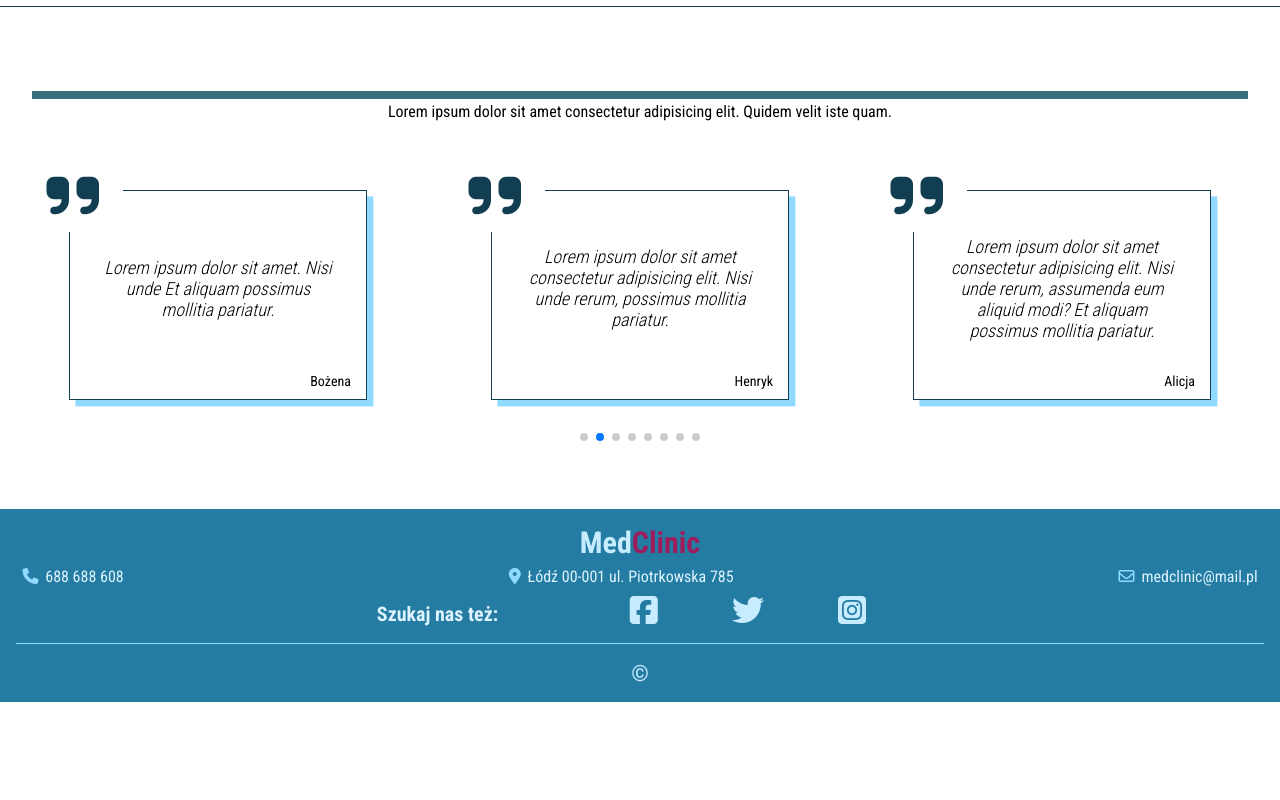
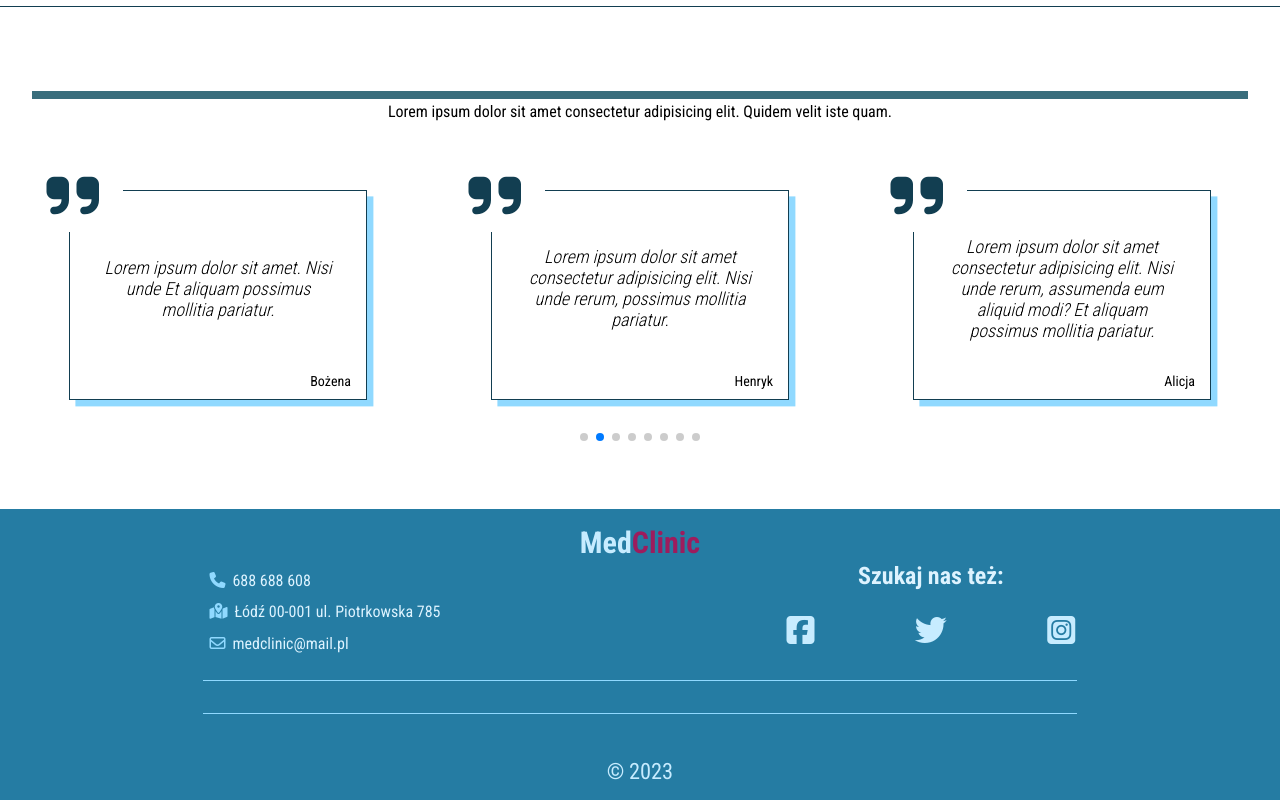
Before and after one commit to Scorpion19702022/Clinic-live, a website: page index.html in a window 1280 px wide. Shown: the part 2394-3194 px from the top of the page. Before the commit the page ends 3096 px from the top, so only its background shows below. Drawn offline with nearby package versions, Linux system fonts and the light colour scheme; a web font is replaced by a local one.

Commit message:
Add files via upload
added styles and js for footer

```diff
--- a/index.html
+++ b/index.html
@@ -344,20 +344,24 @@
 
     <footer>
         <div class="wrapper">
+            <h1 class="heading">Med<span>Clinic</span></h1>
             <div class="info">
-                <h1 class="info__heading">Med<span>Clinic</span></h1>
                 <div class="address">
-                    <p><i class="fa-solid fa-phone"></i> 688 688 608</p>
-                    <p><i class="fa-solid fa-location-dot"></i> Łódź 00-001 ul. Piotrkowska
-                        785</p>
-                    <p class="navcontact__mail"><i class="fa-regular fa-envelope"></i> medclinic@mail.pl</p>
+                    <div class="address__box">
+                        <p><i class="fa-solid fa-phone"></i> 688 688 608</p>
+                        <p><i class="fa-solid fa-map-location-dot"></i> Łódź 00-001 ul. Piotrkowska
+                            785</p>
+                        <p><i class="fa-regular fa-envelope"></i> medclinic@mail.pl</p>
+                    </div>
                 </div>
                 <div class="media">
-                    <h3 class="media__heading">Szukaj nas też:</h3>
-                    <div class="media__socialmedia">
-                        <i class="fa-brands fa-square-facebook"></i>
-                        <i class="fa-brands fa-twitter"></i>
-                        <i class="fa-brands fa-square-instagram"></i>
+                    <div class="media__box">
+                        <h3 class="media__box--heading">Szukaj nas też:</h3>
+                        <div class="media__box--socialmedia">
+                            <i class="fa-brands fa-square-facebook"></i>
+                            <i class="fa-brands fa-twitter"></i>
+                            <i class="fa-brands fa-square-instagram"></i>
+                        </div>
                     </div>
                 </div>
             </div>
--- a/js/script.js
+++ b/js/script.js
@@ -35,6 +35,11 @@ const logoOffer = document.querySelector('.infooffer__img')
 // ====================================================
 
 const headingOpinios = document.querySelector('.heading__head')
+
+// ====================================================
+
+const spanInFooter = document.querySelector('.year')
+const currentYear = new Date().getFullYear()
 
 // ====================================================
 
@@ -195,6 +200,14 @@ const swiper = new Swiper('.opinionswiper', {
 
 // ====================================================
 
+const yearFooter = () => {
+	spanInFooter.innerHTML = currentYear
+}
+
+yearFooter()
+
+// ====================================================
+
 burgerBtn.addEventListener('click', handleBtn)
 const observer = new IntersectionObserver(startCounter, optionCount)
 observer.observe(boxCount)
--- a/sass/_medium.scss
+++ b/sass/_medium.scss
@@ -152,4 +152,43 @@
 			height: 300px;
 		}
 	}
+
+	footer {
+		display: flex;
+		flex-direction: column;
+		justify-content: center;
+		align-items: center;
+		.wrapper {
+			width: 70%;
+			.info {
+				display: flex;
+				flex-direction: row;
+				border-bottom: 0;
+				.address {
+					&__box {
+						flex-direction: column;
+					}
+				}
+				.media {
+					&__box {
+						flex-direction: column;
+						&--heading {
+							width: 100%;
+							text-align: center;
+							font-size: 2.4rem;
+							margin-bottom: 1em;
+						}
+						&--socialmedia {
+							width: 100%;
+							justify-content: space-between;
+						}
+					}
+				}
+			}
+		}
+		.years {
+			padding-top: 2em;
+			border-top: 0.04em solid var(--color-lightfour);
+		}
+	}
 }
--- a/sass/_small.scss
+++ b/sass/_small.scss
@@ -228,4 +228,33 @@
 			}
 		}
 	}
+
+	footer {
+		.wrapper {
+			.heading {
+				font-size: 3.6rem;
+				margin-bottom: 0.4em;
+			}
+			.info {
+				width: 100%;
+				.address {
+					display: flex;
+					justify-content: space-around;
+					align-items: center;
+					padding-bottom: 1em;
+					border-bottom: 0.02em solid var(--color-lightfour);
+					&__box {
+						flex-direction: column;
+						p {
+							padding: 0.1em;
+						}
+					}
+				}
+				.media {
+					padding-top: 1em;
+					width: 100%;
+				}
+			}
+		}
+	}
 }
--- a/sass/style.scss
+++ b/sass/style.scss
@@ -771,6 +771,10 @@ footer {
 		flex-direction: column;
 		align-items: center;
 		justify-content: center;
+		.heading {
+			font-size: 3rem;
+			color: var(--color-lighttwo);
+		}
 		.info {
 			width: 100%;
 			display: flex;
@@ -779,12 +783,9 @@ footer {
 			justify-content: center;
 			border-bottom: 0.04em solid var(--color-lightfour);
 			margin-bottom: 1em;
-			&__heading {
-				font-size: 3rem;
-				color: var(--color-lighttwo);
-			}
 			.address {
 				width: 100%;
+				&__box {
 					display: flex;
 					justify-content: space-between;
 					p {
@@ -796,18 +797,20 @@ footer {
 						color: var(--color-lightfour);
 					}
 				}
+			}
 			.media {
 				width: 50%;
+				padding: 0.1em;
+				margin-bottom: 1em;
+				&__box {
 					display: flex;
 					justify-content: space-around;
 					align-items: flex-end;
-				padding: 0.1em;
-				margin-bottom: 1em;
-				&__heading {
+					&--heading {
 						font-size: 2rem;
 						color: var(--color-lightone);
 					}
-				&__socialmedia {
+					&--socialmedia {
 						width: 50%;
 						display: flex;
 						justify-content: space-around;
@@ -823,6 +826,7 @@ footer {
 					}
 				}
 			}
+		}
 		.years {
 			width: 100%;
 			display: flex;
@@ -831,6 +835,10 @@ footer {
 			p {
 				font-size: 1.4em;
 				color: var(--color-lighttwo);
+			}
+			.year {
+				color: var(--color-lighttwo);
+				padding-left: 0.2em;
 			}
 		}
 	}
```
Also changed, not shown: css/style.css, 1 other file. Lines whose indentation alone changed are shown as unchanged.
